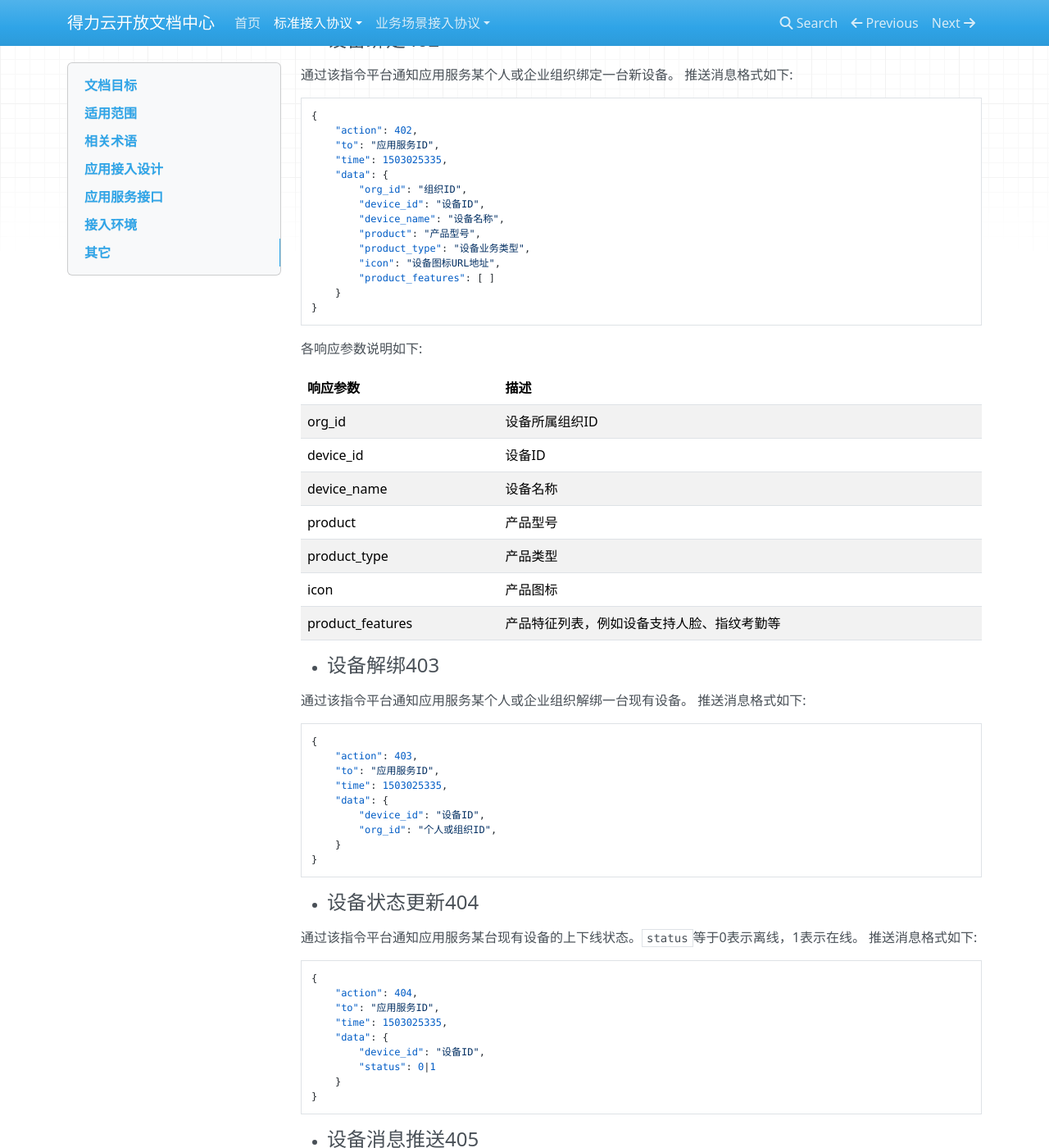
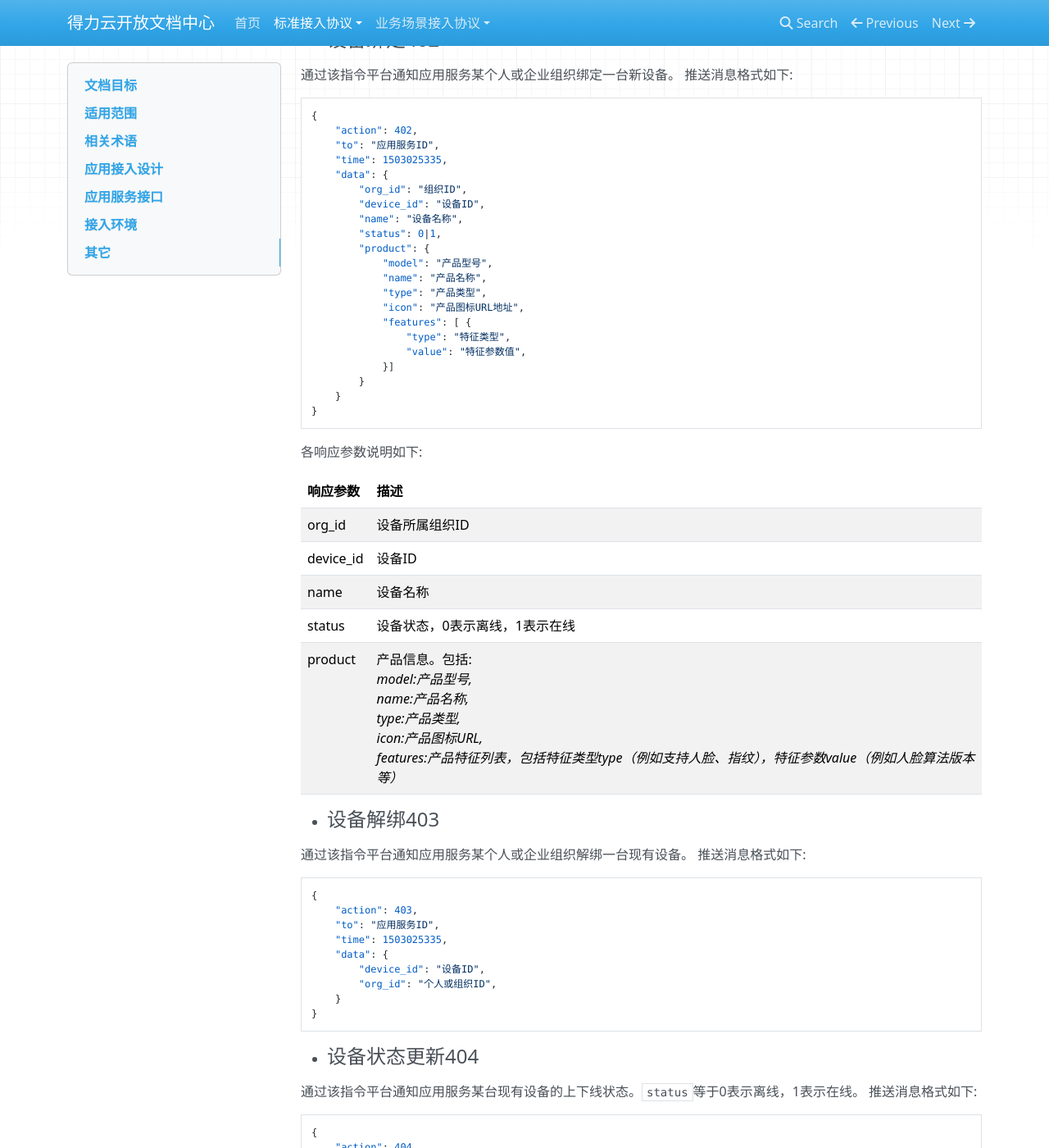
Before and after one commit to nbdeliyun/delicloud-docs, an MkDocs documentation site: the page built from docs/general/app/index.md, in a window 1280 px wide and 1400 px high, scrolled down 5182 px. Shown: the whole window at 82% size. Built offline with MkDocs 1.6.1, drawn with Linux system fonts in a browser that asks for light colours; nearby versions of some CDN libraries; old or Windows-style settings are respelled for this version of MkDocs; some of the changed text lies outside the part shown.

Commit message:
update 102

````diff
--- a/docs/general/app/index.md
+++ b/docs/general/app/index.md
@@ -172,11 +172,18 @@ WebHook接口调用是否成功以HTTP响应状态码来判断。如果是200则
     "data": {
         "org_id": "组织ID",
         "device_id": "设备ID",
-        "device_name": "设备名称",
-        "product": "产品型号",
-        "product_type": "设备业务类型",
-        "icon": "设备图标URL地址",
-        "product_features": [ ]
+        "name": "设备名称",
+        "status": 0|1,
+        "product": {
+            "model": "产品型号",
+            "name": "产品名称",
+            "type": "产品类型",
+            "icon": "产品图标URL地址",
+            "features": [ {
+                "type": "特征类型",
+                "value": "特征参数值",
+            }]
+        }
     }
 }
 ```
@@ -186,11 +193,9 @@ WebHook接口调用是否成功以HTTP响应状态码来判断。如果是200则
 |----|----|
 |org_id|设备所属组织ID|
 |device_id|设备ID|
-|device_name|设备名称|
-|product|产品型号|
-|product_type|产品类型|
-|icon|产品图标|
-|product_features|产品特征列表，例如设备支持人脸、指纹考勤等|
+|name|设备名称|
+|status|设备状态，0表示离线，1表示在线|
+|product|产品信息。包括: *<br>model:产品型号,<br>name:产品名称, <br>type:产品类型,<br>icon:产品图标URL,<br>features:产品特征列表，包括特征类型type（例如支持人脸、指纹），特征参数value（例如人脸算法版本等）*|
 
 
 + #### <span id="403">设备解绑403</span>
@@ -601,7 +606,7 @@ WebHook接口调用是否成功以HTTP响应状态码来判断。如果是200则
     "data": {
         "org_id": 用户组织ID,
         "update_time": -1,
-        "target": “dept|user”,
+        "target": "dept|user",
         "size": 100
     }
 }
@@ -705,12 +710,18 @@ WebHook接口调用是否成功以HTTP响应状态码来判断。如果是200则
     "data": {
         "org_id": "组织ID",
         "device_id": "设备ID",
-        "device_name": "设备名称",
-        "device_status": 0|1,
-        "product": "产品型号",
-        "product_type": "设备业务类型",
-        "icon": "设备图标URL地址",
-        "product_features": [ ]
+        "status": 0|1,
+        "name": "设备名称",
+        "product": {
+            "model": "产品型号",
+            "name": "产品名称",
+            "type": "产品类型",
+            "icon": "产品图标URL地址",
+            "features": [ {
+                "type": "特征类型",
+                "value": "特征参数值",
+            }]
+        }
     }
 }
 ```
````
Also changed, not shown: docs/business/KQ/index.md (+2 -2 lines), docs/general/device/index.md (+14 -13 lines).
